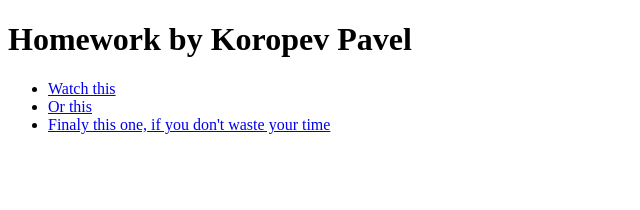
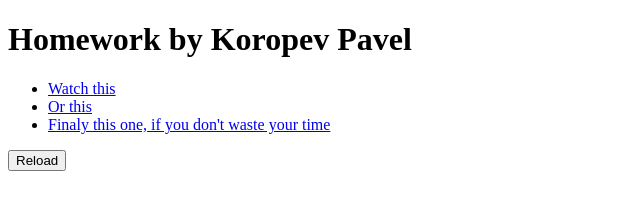
Before and after one commit to CJuraislit/Homework3.1, a plain HTML site: page index.html in a window 1280 px wide. Shown: the whole page, without its empty margins (0-640 px from the left). Drawn offline with Linux system fonts and the light colour scheme.

Commit message:
Add button

```diff
--- a/index.html
+++ b/index.html
@@ -15,6 +15,7 @@
             <li><a href="http://twitch.tv">Or this</a></li>
             <li><a href="https://productstar.ru/">Finaly this one, if you don't waste your time</a></li>
         </ul>
+        <a href="/"><button>Reload</button></a>
     </main>
 </body>
 </html>
```
